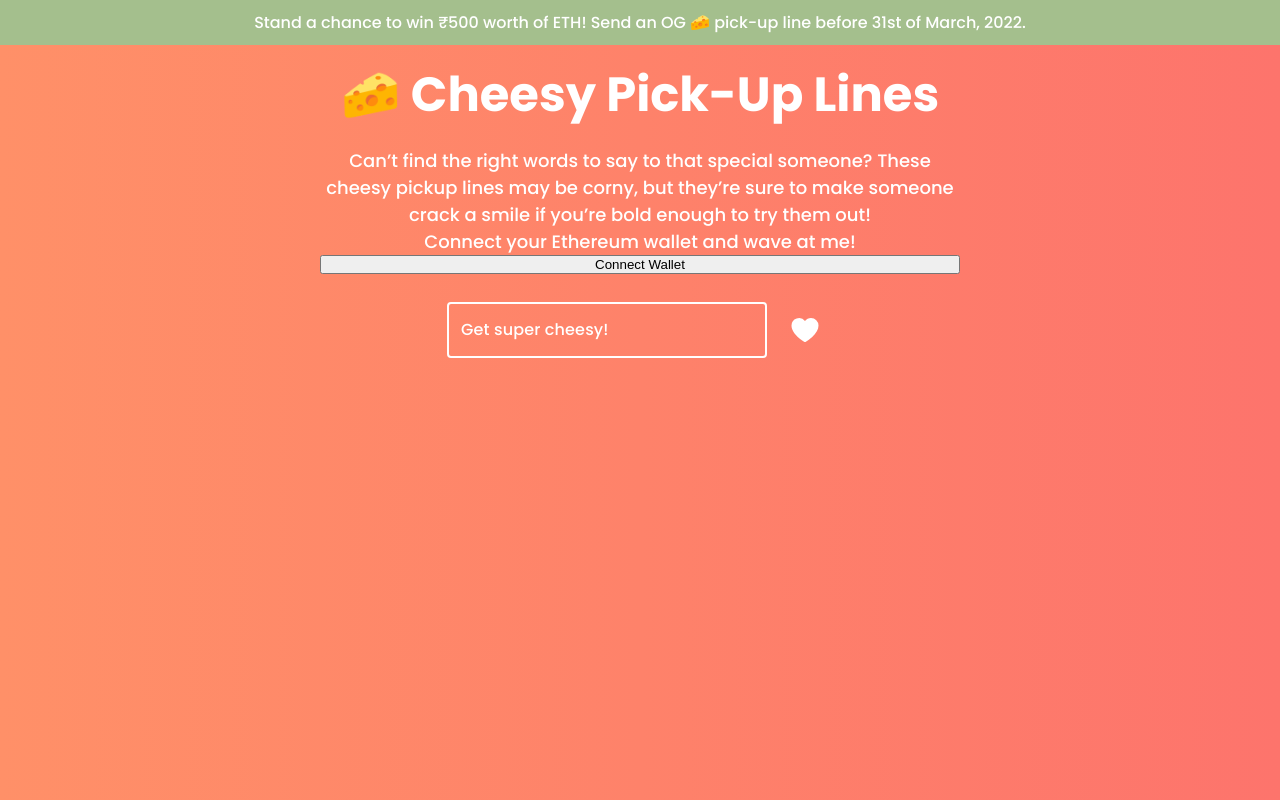
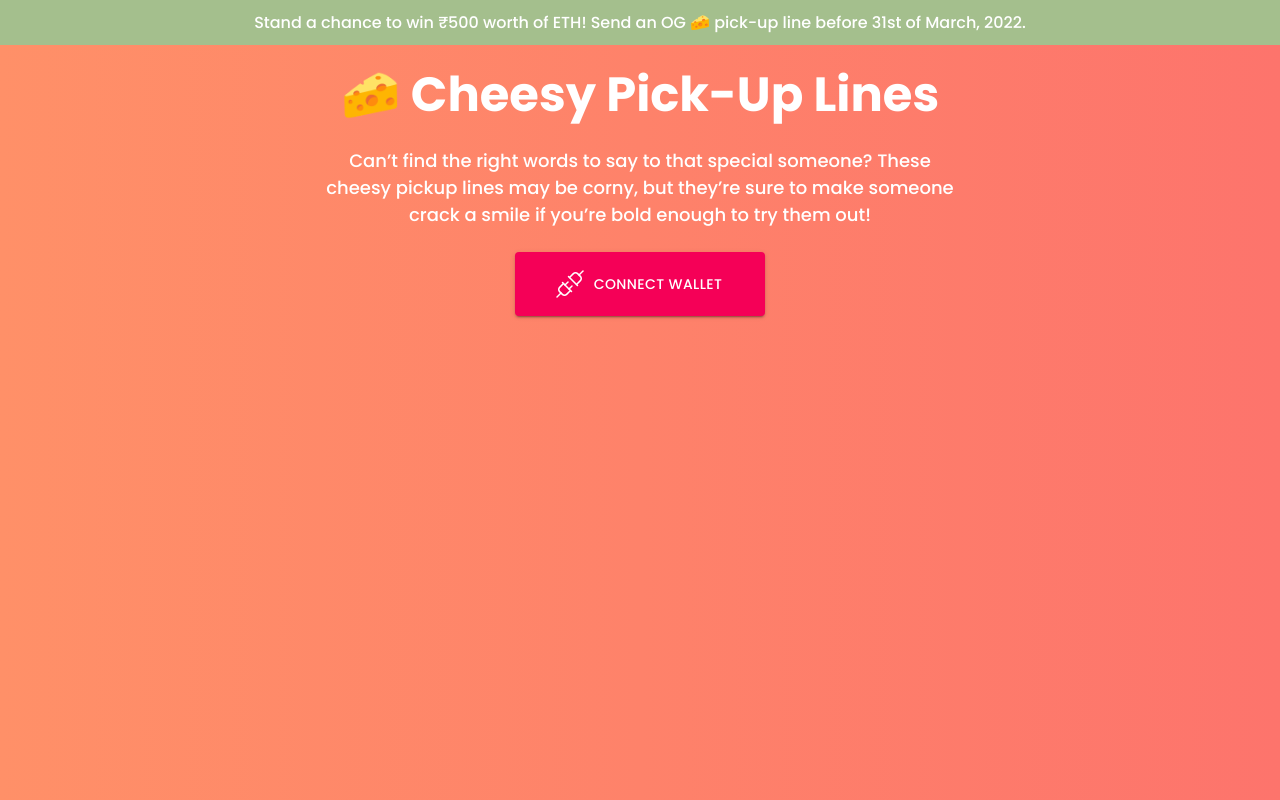
Before and after one commit to niiischall/cheesy-pick-up-lines, a React (Create React App) app: page / in a window 1280 px wide. Built offline with nearby package versions, Linux system fonts and the light colour scheme.

Commit message:
build update

```diff
--- a/src/App.css
+++ b/src/App.css
@@ -120,6 +120,23 @@ body {
   }
 }
 
+.wallet-connect {
+  margin: 24px 0px;
+  display: flex;
+  align-items: center;
+  justify-content: center;
+}
+
+.wallet-connect p {
+  font-size: 24px;
+  font-weight: 700;
+  color: #D1495B;
+}
+
+.wallet-button {
+  background-color: orange;
+}
+
 .form-box {
   color: #ffffff;
   margin: 28px 0px;
--- a/src/App.tsx
+++ b/src/App.tsx
@@ -1,8 +1,9 @@
 import React, { useEffect, useState, useCallback } from "react";
 import { ethers } from "ethers";
-import { Heart } from "phosphor-react";
+import { Heart, Plugs } from "phosphor-react";
 import {
   TextField,
+  Button,
   IconButton,
   LinearProgress,
   styled,
@@ -157,6 +158,7 @@ export default function App() {
       });
       console.log("Connected", accounts[0]);
       setCurrentAccount(accounts[0]);
+      getWaves();
     } catch (error) {
       console.log(error);
     }
@@ -193,15 +195,27 @@ export default function App() {
             cheesy pickup lines may be corny, but they’re sure to make someone
             crack a smile if you’re bold enough to try them out!
           </p>
+        </div>
+        <div className="wallet-connect">
           {!currentAccount && (
-            <p>Connect your Ethereum wallet and wave at me!</p>
+            <Button
+              variant="contained"
+              startIcon={<Plugs size={32} weight="light" />}
+              onClick={() => connectWallet()}
+              style={{
+                width: 250,
+                height: 64,
+                margin: "0px auto",
+                fontFamily: "Poppins",
+                fontWeight: 500,
+              }}
+              color="secondary"
+            >
+              Connect Wallet
+            </Button>
           )}
         </div>
-        {!currentAccount && (
-          <button className="waveButton" onClick={connectWallet}>
-            Connect Wallet
-          </button>
-        )}
+        {currentAccount && (
           <form className="form-box" onSubmit={handleSubmit}>
             <CssTextField
               id="message-field"
@@ -220,6 +234,7 @@ export default function App() {
               <Heart size={32} weight="fill" color="#ffffff" />
             </IconButton>
           </form>
+        )}
         {loading && <LinearProgress color="secondary" />}
         <div className="message-container">
           {allWaves.map((wave: any, index: number) => {
```
Also changed, not shown: 11 other files (tests, documents, lock files or other folders). Lines whose indentation alone changed are shown as unchanged.
